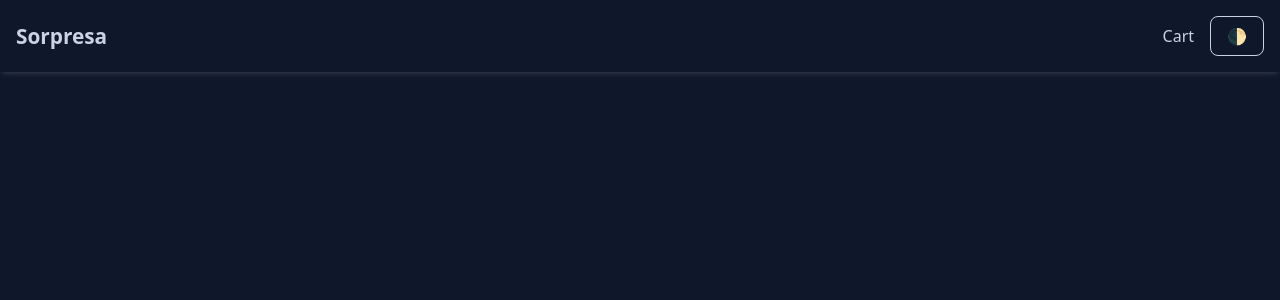
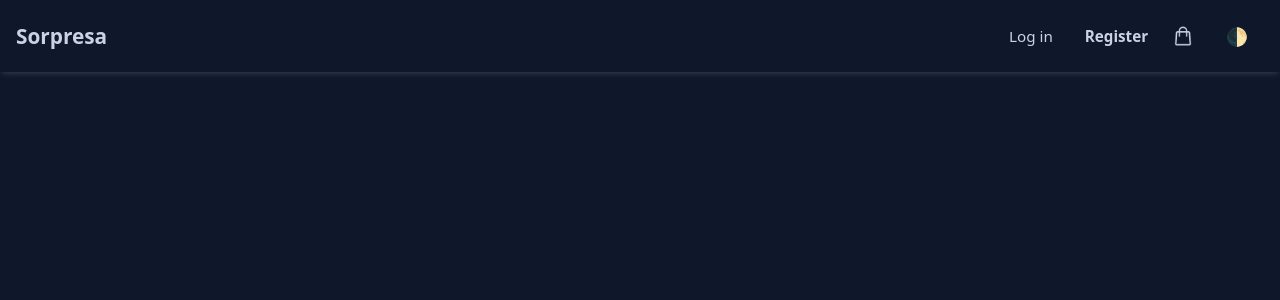
Before and after one commit to Janaherself/sorpresa-frontend, an Angular app: page / in a window 1280 px wide. Shown: the top 300 px of the page. Built offline with nearby package versions, Linux system fonts and the light colour scheme.

Commit message:
add login/register/logout buttons to header

```diff
--- a/src/app/components/header/header.css
+++ b/src/app/components/header/header.css
@@ -7,7 +7,6 @@ header {
   position: sticky;
   top: 0;
   z-index: 1000;
-  background: var(--header);
 
   background-color: var(--bg);
   box-shadow: 0 3px 6px -2px var(--header-border);
@@ -16,6 +15,8 @@ header {
 .logo {
   font-weight: bold;
   font-size: 1.3rem;
+  text-decoration: none;
+  color: inherit;
 }
 
 nav {
@@ -24,10 +25,80 @@ nav {
   align-items: center;
 }
 
+.cart-link {
+  position: relative;
+  display: flex;
+  align-items: center;
+}
+
+.cart-icon {
+  width: 22px;
+  height: 22px;
+
+  background-color: var(--text);
+
+  mask-image: url("../../../../public/shopping-bag.png");
+  -webkit-mask-image: url("../../../../public/shopping-bag.png");
+
+  mask-size: contain;
+  -webkit-mask-size: contain;
+
+  mask-repeat: no-repeat;
+  -webkit-mask-repeat: no-repeat;
+
+  mask-position: center;
+  -webkit-mask-position: center;
+}
+
 .badge {
+  position: absolute;
+  top: -6px;
+  right: -8px;
+
   background: crimson;
   color: white;
   border-radius: 50%;
-  padding: 0.2rem 0.5rem;
-  font-size: 0.8rem;
+  padding: 0.2rem 0.45rem;
+  font-size: 0.7rem;
+  font-weight: 600;
 }
+
+.nav-link {
+  text-decoration: none;
+  color: inherit;
+  font-size: 0.95rem;
+  padding: 0.3rem 0.5rem;
+  border-radius: 6px;
+  transition: background 0.2s;
+}
+
+body.light .nav-link:hover {
+  background: rgba(0, 0, 0, 0.08);
+}
+
+body.dark .nav-link:hover {
+  background: rgba(255, 255, 255, 0.12);
+}
+
+.nav-link.register {
+  font-weight: 600;
+}
+
+.logout {
+  background: none;
+  border: none;
+  cursor: pointer;
+  font-size: 0.95rem;
+  color: inherit;
+}
+
+.logout:hover {
+  background: var(--header-border);
+}
+
+.theme-btn {
+  background: none;
+  border: none;
+  cursor: pointer;
+  font-size: 1.1rem;
+}
--- a/src/app/components/header/header.html
+++ b/src/app/components/header/header.html
@@ -2,11 +2,25 @@
   <a routerLink="/" class="logo">Sorpresa</a>
 
   <nav>
-    <a routerLink="/cart">
-      Cart
-      <span *ngIf="cartCount > 0" class="badge">{{ cartCount }}</span>
+
+    <ng-container *ngIf="!authService.isLoggedIn(); else loggedIn">
+      <a routerLink="/login" class="nav-link">Log in</a>
+      <a routerLink="/register" class="nav-link register">Register</a>
+    </ng-container>
+
+    <ng-template #loggedIn>
+      <button class="nav-link logout" (click)="logout()">
+        Logout
+      </button>
+    </ng-template>
+
+    <a routerLink="/cart" class="cart-link">
+      <span class="cart-icon"></span>
+      <span *ngIf="cartCount > 0" class="badge">
+        {{ cartCount }}
+      </span>
     </a>
 
-    <button (click)="toggleTheme()">🌓</button>
+    <button class="theme-btn" (click)="toggleTheme()">🌓</button>
   </nav>
 </header>
--- a/src/app/components/header/header.ts
+++ b/src/app/components/header/header.ts
@@ -1,8 +1,9 @@
 import { Component } from '@angular/core';
-import { RouterLink } from '@angular/router';
+import { Router, RouterLink } from '@angular/router';
 import { CartService } from '../../services/cart.service';
 import { ThemeService } from '../../services/theme.service';
 import { CommonModule } from '@angular/common';
+import { AuthService } from '../../services/auth.service';
 
 @Component({
   selector: 'app-header',
@@ -16,7 +17,9 @@ export class Header {
 
   constructor(
     private cartService: CartService,
-    private themeService: ThemeService
+    private themeService: ThemeService,
+    public authService: AuthService,
+    private router: Router
   ) {
     this.cartService.cart$.subscribe(items => {
       this.cartCount = items.reduce((s, i) => s + i.quantity, 0);
@@ -26,4 +29,9 @@ export class Header {
   toggleTheme() {
     this.themeService.toggleTheme();
   }
+
+    logout() {
+    this.authService.logout();
+    this.router.navigate(['/login']);
+  }
 }
```
Also changed, not shown: public/user.png (added).
